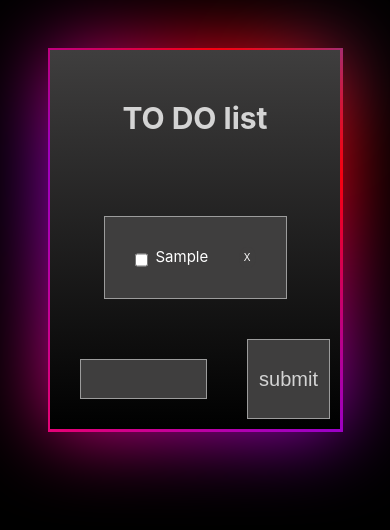
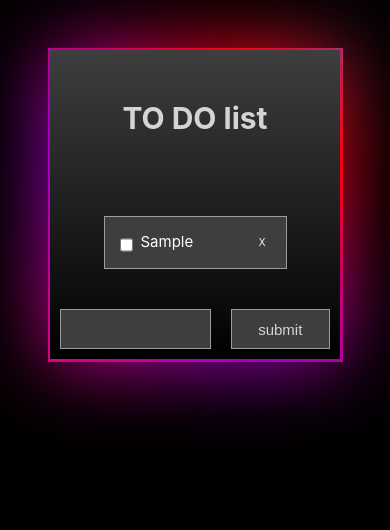
Before and after one commit to Heimax01/react-todo, a React (Create React App) app: page / in a window 390 px wide. Both pictures are taken after typing "Sample" into the empty fields and a click on the button "submit". Shown: the top 530 px of the page. Built offline with nearby package versions, Linux system fonts and the light colour scheme.

Commit message:
Starting resposivity

```diff
--- a/src/styles.css
+++ b/src/styles.css
@@ -75,6 +75,12 @@ h1 {
   font-size: 3rem;
 }
 
+@media (max-width: 375px) {
+  h1 {
+    font-size: 2rem;
+  }
+}
+
 .items {
   display: flex;
   justify-content: center;
@@ -114,6 +120,12 @@ li {
   border: 0.1px solid rgb(156, 156, 156);
 }
 
+@media (max-width: 426px) {
+  .inputTask {
+    margin: 10px;
+  }
+}
+
 .submit {
   font-size: 2rem;
   width: 40%;
@@ -122,6 +134,12 @@ li {
   background: rgb(63, 62, 62);
   border: 0.1px solid rgb(156, 156, 156);
   color: rgb(212, 212, 212);
+}
+
+@media (max-width: 426px) {
+  .submit {
+    font-size: 1.5rem;
+  }
 }
 
 .todo {
@@ -134,6 +152,13 @@ li {
   border: 0.1px solid rgb(156, 156, 156);
   margin-top: 20px;
 }
+
+@media (max-width: 426px) {
+  .todo {
+    padding: 1.5rem;
+  }
+}
+
 .todo-input {
   display: flex;
 }
```
